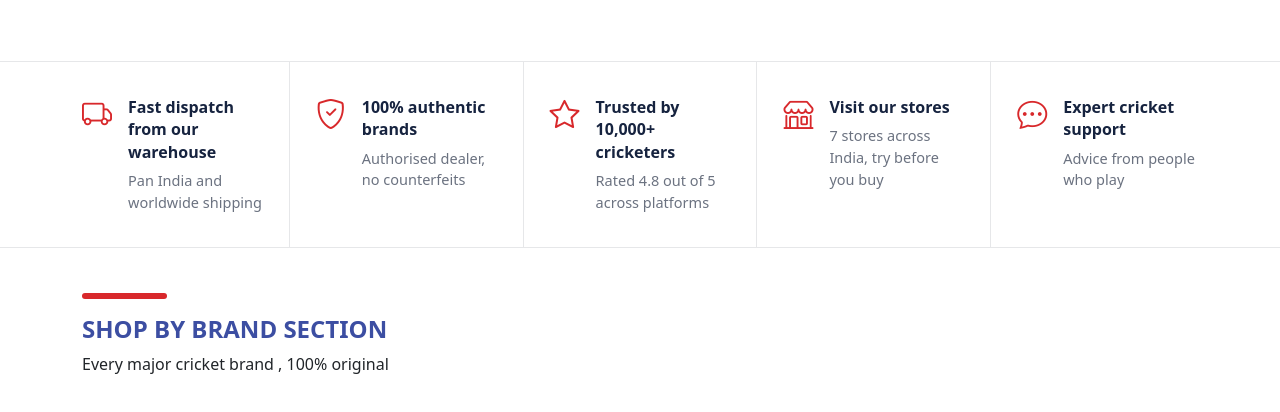
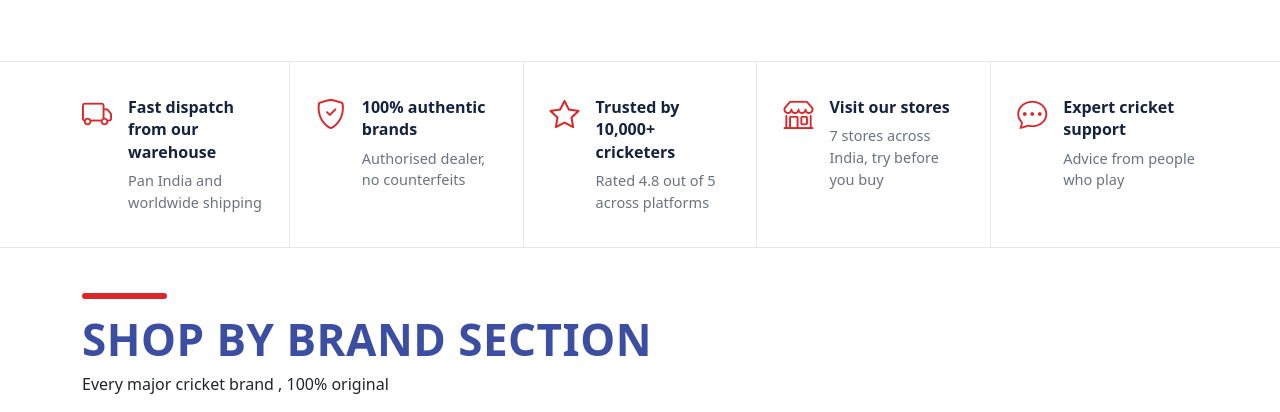
Before and after one commit to TusharSharma530/rudraenterprise, a PHP site: page / in a window 1280 px wide. Shown: the part 3688-4100 px from the top of the page. Before the commit the page ends 4062 px from the top, so only its background shows below. Run offline with PHP 8.4, Linux system fonts and the light colour scheme.

Commit message:
Refactor section headings for consistency; introduce common class for styling featured products and brand sections

```diff
--- a/index.php
+++ b/index.php
@@ -242,7 +242,7 @@
 
         <div class="featured-head">
             <span class="gear-bar"></span>
-            <h1>FEATURED PRODUCTS</h1>
+            <h1 class="section-title">FEATURED PRODUCTS</h1>
         </div>
 
         <div class="row g-4">
@@ -570,7 +570,7 @@
 <div class="brandsection">
     <div class="container">
         <span class="gear-bar"></span>
-        <h1>SHOP BY BRAND SECTION</h1>
+        <h1 class="section-title">SHOP BY BRAND SECTION</h1>
         <P>Every major cricket brand , 100% original</P>
     </div>
 </div>
--- a/style.css
+++ b/style.css
@@ -271,12 +271,7 @@
     /* margin-bottom: 25px; */
 }
 
-/* ===== Desktop only extras (hidden on mobile) ===== */
-.gear-bar,
-.gear-shop-all,
-.gear-shop-bats {
-    display: none;
-}
+/* ===== Gear up header extras (red line, links, button) ===== */
 
 
 /* Left Main Image */
@@ -445,10 +440,18 @@
     padding: 40px 0;
 }
 
+/* ===== Common heading class - Featured Products + Shop by Brand
+   Font size / weight yahin ek hi jagah se change karo ===== */
+.section-title {
+    font-size: 44px;
+    font-weight: 800;
+    line-height: 1.1;
+    text-transform: uppercase;
+    letter-spacing: 0.5px;
+    color: var(--theme-color);
+}
+
 .featuredproducts h1 {
-    font-size: 25px;
-    font-weight: 700;
-    color: var(--theme-color);
     margin-bottom: 25px;
 }
 
@@ -577,17 +580,11 @@
     padding: 6px 9px;
     font-size: 15px;
 }
-.brandsection h1{
-    font-size: 24px;
-    color:var(--theme-color);
-    font-weight: 700;
-}
+/* brand heading ka style .section-title se aata hai */
 
 /* =========================================================
-   GEAR UP SECTION - DESKTOP ONLY (992px and up)
-   Mobile stays exactly as before
+   GEAR UP SECTION
    ========================================================= */
-@media (min-width: 992px) {
 
 .gearupsection {
     padding: 55px 0;
@@ -747,13 +744,10 @@
 .gear-card:hover .gear-card-content i {
     background: var(--tag-color);
 }
-}
 
 /* =========================================================
-   FEATURED PRODUCTS - DESKTOP ONLY (992px and up)
-   Mobile stays exactly as before
+   FEATURED PRODUCTS
    ========================================================= */
-@media (min-width: 992px) {
 
 .featuredproducts {
     padding: 55px 0;
@@ -769,11 +763,6 @@
 }
 
 .featuredproducts h1 {
-        font-size: 44px;
-        font-weight: 800;
-        line-height: 1.1;
-        text-transform: uppercase;
-        letter-spacing: 0.5px;
     margin-bottom: 0;
 }
 
@@ -911,17 +900,10 @@
     display: inline-block;
     text-align: center;
 }
-}
 
 /* =========================================================
-   TRUST / FEATURES STRIP - DESKTOP ONLY (992px and up)
-   Hidden on mobile
+   TRUST / FEATURES STRIP
    ========================================================= */
-.featurestrip {
-    display: none;
-}
-
-@media (min-width: 992px) {
 
 .featurestrip {
     display: block;
@@ -985,4 +967,3 @@
 .brandsection .gear-bar {
     margin-bottom: 16px;
 }
-}
```
Lines whose indentation alone changed are shown as unchanged.
